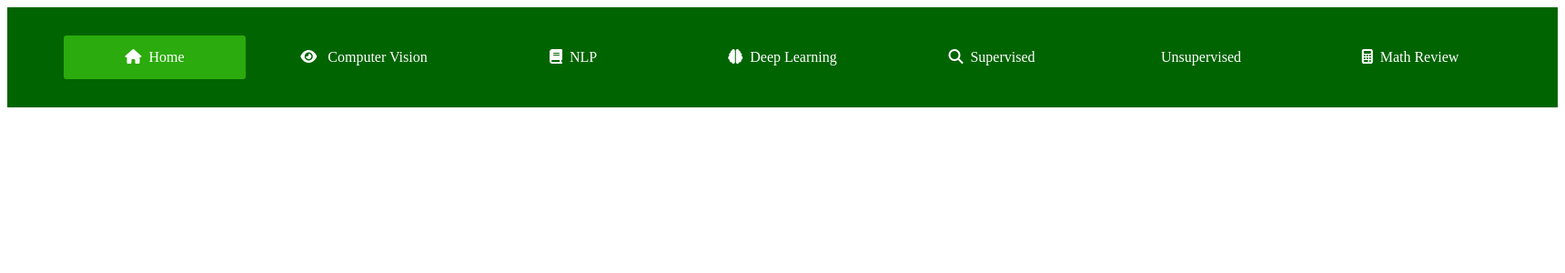
After one commit to Anish1337/AInfo, a PHP site: page / in a window 1720 px wide. The commit adds this page. Shown: the top 300 px of the page at 91% size. Run offline with PHP 8.4, Linux system fonts and the light colour scheme; some libraries are stand-ins or nearby versions.

Commit message:
Added index.html

```diff
--- a/CNN.php
+++ b/CNN.php
@@ -16,7 +16,7 @@ include 'header.php';
 <p>
   In his paper, Yann Lecun proposed the input images fed into the CNN to have three layers: height, width, and depth (shown below). The reason for the three layers is due to the nature of the image. The height and width of the picture require two layers, and the third layer is for the color of the image (some variation of the colors red, blue and green).
 </p>
-
+<img src="./CNN/Fig1/">
 <h3> Figure 1, (Lightning Blade,2018) </h3>
 
 <h3>
--- /dev/null
+++ b/index.html
@@ -0,0 +1,37 @@
+<!DOCTYPE html>
+<html lang="en" dir="ltr">
+  <head>
+    <meta charset="utf-8">
+    <title>AInfo</title>
+    <link rel="stylesheet" href="style.css">
+<script src="https://kit.fontawesome.com/e36bc07e16.js" crossorigin="anonymous"></script>
+    </head>
+  <body>
+    <div class = "menu-bar">
+    <ul>
+      <li class="active"><a href = "#"><i class="fas fa-home"></i>Home </a>
+      <li><i class="fas fa-eye"></i> Computer Vision
+
+      <div class="vision-sub">
+
+        <ul>
+        <li> <a href="/CNN.php">CNN </a> </li>
+        <li> <a href="#">Eigenfaces </a> </li>
+        <li> <a href="#">Edge deteciton </a> </li>
+        <li> <a href="#">Contour detection </a> </li>
+        <li> <a href="#">Semantic Segmentation </a> </li>
+        </ul>
+
+      </div>
+
+</li>
+
+      <li><a href="#"><i class="fas fa-book"></i>NLP</a> </li>
+      <li><a href="#"><i class="fas fa-brain"></i>Deep Learning </a></li>
+      <li><a href="#"><i class="fas fa-search"></i>Supervised </a></li>
+      <li><a href="#">Unsupervised </a></li>
+      <li><a href="#"><i class="fas fa-calculator"></i>Math Review </a></li>
+    <ul>
+      </div>
+  </body>
+</html>
```
Also changed, not shown: images/CNN/Fig1.png (added), images/CNN/Fig3.png (added), images/CNN/Fig4.png (added), images/CNN/Fig5.png (added), images/CNN/Fig6.png (added), images/CNN/Fig7.png (added), 2 other files.
